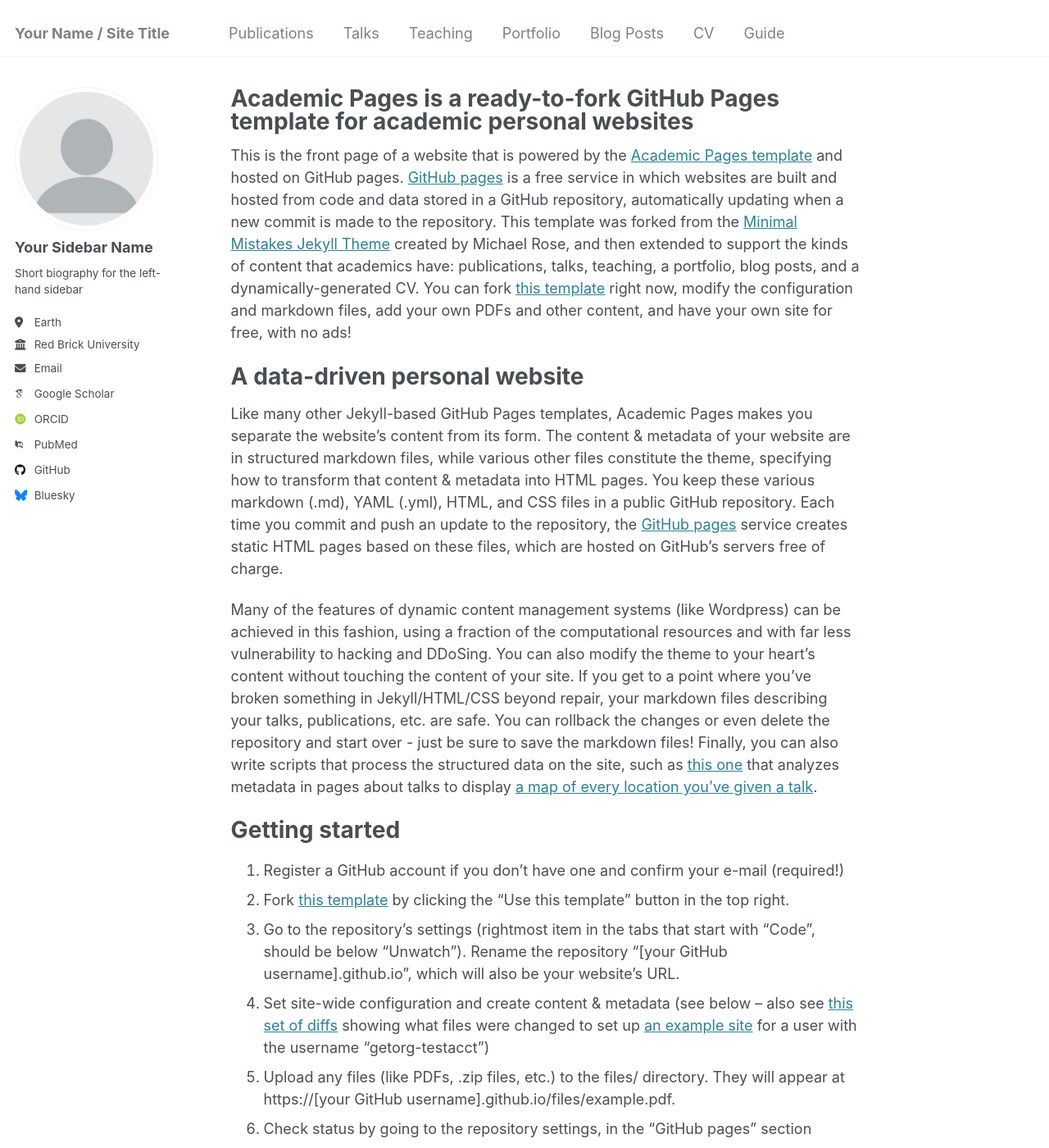
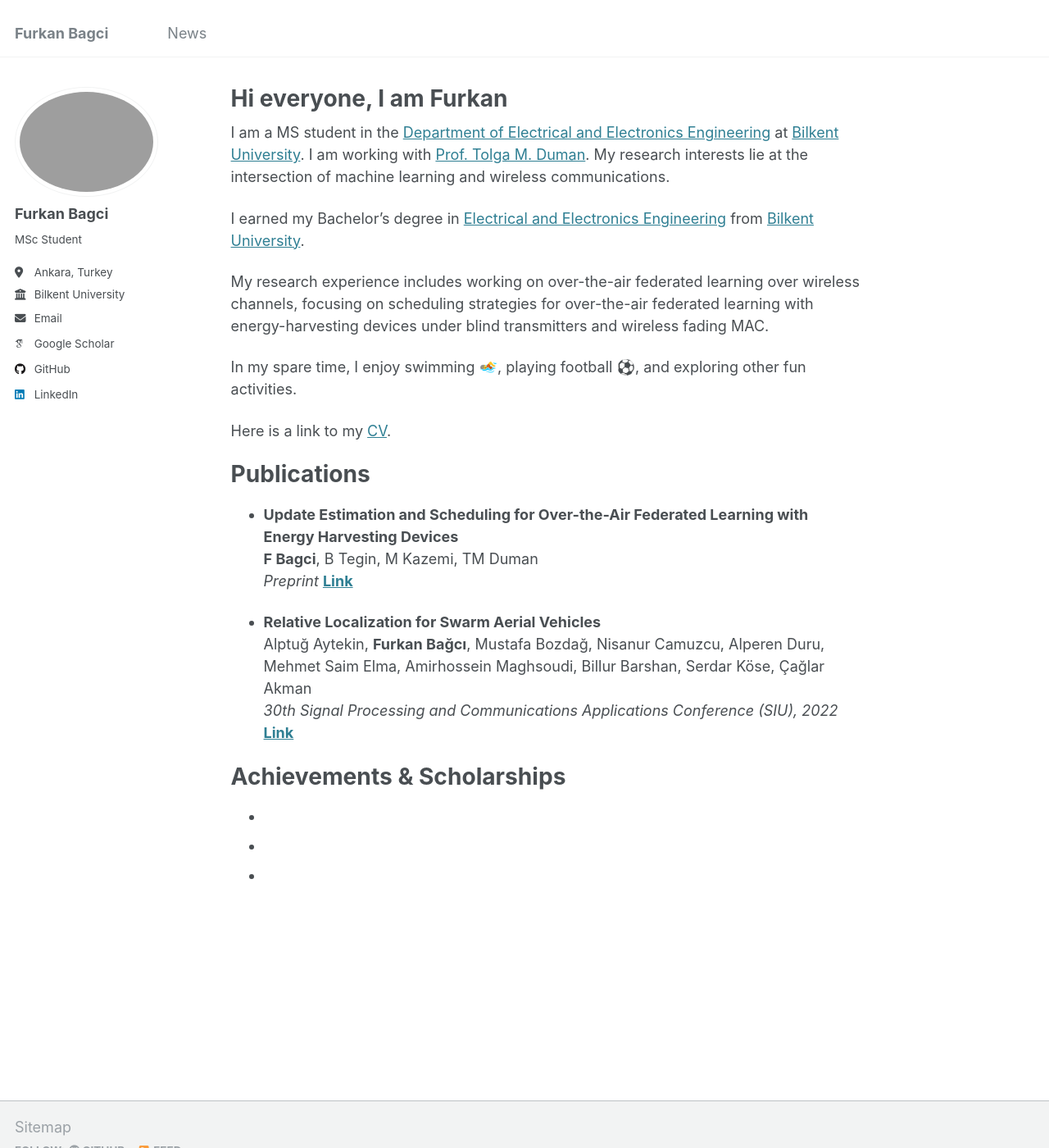
Before and after one commit to bagcifurkan/bagcifurkan.github.io, a Jekyll site: the page built from _pages/about.md, in a window 1280 px wide and 1400 px high. Shown: the whole window at 82% size. Built offline with Jekyll 4.4.1, drawn with Linux system fonts in a browser that asks for light colours; some web fonts are replaced; some of the changed text lies outside the part shown.

Commit message:
Update for Furkan

```diff
--- a/_config.yml
+++ b/_config.yml
@@ -8,35 +8,35 @@
 
 # Basic Site Settings
 locale                   : "en-US"
-title                    : "Your Name / Site Title"
+title                    : "Furkan Bagci"
 title_separator          : "-"
-name                     : &name "Your Name"
+name                     : &name "Furkan Bagci"
 description              : &description "personal description"
-url                      : https://academicpages.github.io # the base hostname & protocol for your site e.g. "https://[your GitHub username].github.io"
+url                      : https://bagcifurkan.github.io # the base hostname & protocol for your site e.g. "https://[your GitHub username].github.io"
 baseurl                  : "" # the subpath of your site, e.g. "/blog"
-repository               : "academicpages/academicpages.github.io"
+repository               : "bagcifurkan/bagcifurkan.github.io"
 
 # Site Author - The following control what appear as part of the author content on the side bar.
 #               If a field is blank the icon and link will not appear, otherwise it will be shown.
 #               Additional customization can be done by editing /_includes/author-profile.html
 author:
   # Biographic information
-  avatar           : "profile.png"
-  name             : "Your Sidebar Name"
+  avatar           : "profile_bagci.png"
+  name             : "Furkan Bagci"
   pronouns         : # example: "she/her"
-  bio              : "Short biography for the left-hand sidebar"
-  location         : "Earth"
-  employer         : "Red Brick University"
+  bio              : "MSc Student "
+  location         : "Ankara, Turkey"
+  employer         : "Bilkent University"
   uri              : # URL
-  email            : "none@example.org"
+  email            : "bagci@ee.bilkent.edu.tr"
 
   # Academic websites
   arxiv            : # URL - Update with the correct link to your profile
-  googlescholar    : "https://scholar.google.com/citations?user=PS_CX0AAAAAJ"
+  googlescholar    : "https://scholar.google.com/citations?hl=en&user=xRuhpmQAAAAJ"
   impactstory      : # URL
-  orcid            : "http://orcid.org/yourorcidurl"
+  orcid            : #"http://orcid.org/yourorcidurl"
   semantic         : # URL
-  pubmed           : "https://www.ncbi.nlm.nih.gov/pubmed/?term=john+snow"
+  pubmed           : #"https://www.ncbi.nlm.nih.gov/pubmed/?term=john+snow"
   researchgate     : # URL
   scopus           : # URL
 
@@ -44,12 +44,12 @@ author:
   bitbucket        : # Username - Update with your username on the site
   codepen          : # Username
   dribbble         : # Username
-  github           : "academicpages"
+  github           : "bagcifurkan"
   kaggle           : # Username
   stackoverflow    : # User number or user number and name (i.e., use "1" or "1/jeff-atwood")
 
   # Social media
-  bluesky          : "bsky.app" # Replace this with you Bluesky username
+  bluesky          : #"bsky.app" # Replace this with you Bluesky username
   facebook         : # Username
   flickr           : # Username
   foursquare       : # Username
@@ -58,7 +58,7 @@ author:
   keybase          : # Username
   instagram        : # Username
   lastfm           : # Username
-  linkedin         : # Username
+  linkedin         : furkan-bagci
   mastodon         : # URL
   medium           : # URL
   pinterest        : # Username
--- a/_data/navigation.yml
+++ b/_data/navigation.yml
@@ -5,23 +5,26 @@
 # prevent it from being included in the site.
 
 main:
-  - title: "Publications"
-    url: /publications/
+  # - title: "Publications"
+  #   url: /publications/
 
-  - title: "Talks"
-    url: /talks/
+  # - title: "Talks"
+  #   url: /talks/
 
-  - title: "Teaching"
-    url: /teaching/
+  # - title: "Teaching"
+  #   url: /teaching/
 
-  - title: "Portfolio"
-    url: /portfolio/
+  # - title: "Portfolio"
+  #   url: /portfolio/
 
-  - title: "Blog Posts"
-    url: /year-archive/
+  # - title: "Blog Posts"
+  #   url: /year-archive/
 
-  - title: "CV"
-    url: /cv/
+  # - title: "CV"
+  #   url: /cv/
 
-  - title: "Guide"
-    url: /markdown/
+  # - title: "Guide"
+  #   url: /markdown/
+
+  - title: "News"
+    url: /news/
--- a/_pages/about.md
+++ b/_pages/about.md
@@ -1,13 +1,42 @@
 ---
 permalink: /
-title: "Academic Pages is a ready-to-fork GitHub Pages template for academic personal websites"
+title: "Hi everyone, I am Furkan"
 author_profile: true
 redirect_from:
   - /about/
   - /about.html
 ---
 
-This is the front page of a website that is powered by the [Academic Pages template](https://github.com/academicpages/academicpages.github.io) and hosted on GitHub pages. [GitHub pages](https://pages.github.com) is a free service in which websites are built and hosted from code and data stored in a GitHub repository, automatically updating when a new commit is made to the repository. This template was forked from the [Minimal Mistakes Jekyll Theme](https://mmistakes.github.io/minimal-mistakes/) created by Michael Rose, and then extended to support the kinds of content that academics have: publications, talks, teaching, a portfolio, blog posts, and a dynamically-generated CV. You can fork [this template](https://github.com/academicpages/academicpages.github.io) right now, modify the configuration and markdown files, add your own PDFs and other content, and have your own site for free, with no ads!
+I am a MS student in the [Department of Electrical and Electronics Engineering](https://ee.bilkent.edu.tr/en/) at [Bilkent University](https://w3.bilkent.edu.tr/bilkent/). I am working with [Prof. Tolga M. Duman](http://ctar.bilkent.edu.tr/index.php/tolga-m-duman/). My research interests lie at the intersection of machine learning and wireless communications.
+
+I earned my Bachelor’s degree in [Electrical and Electronics Engineering](https://ee.bilkent.edu.tr/en/) from [Bilkent University](https://w3.bilkent.edu.tr/bilkent/).
+
+My research experience includes working on over-the-air federated learning over wireless channels, focusing on scheduling strategies for over-the-air federated learning with energy-harvesting devices under blind transmitters and wireless fading MAC.
+
+<!-- In my spare time, I enjoy swimming, playing football, and engaging in other fun activities. -->
+In my spare time, I enjoy swimming 🏊, playing football ⚽, and exploring other fun activities.
+
+Here is a link to my [CV](/files/FurkanBagci_CV25Jan.pdf).
+
+Publications
+======
+- **Update Estimation and Scheduling for Over-the-Air Federated Learning with Energy Harvesting Devices**
+   **F Bagci**, B Tegin, M Kazemi, TM Duman   \\
+   _Preprint_ [**Link**](https://arxiv.org/abs/2501.18298)
+
+- **Relative Localization for Swarm Aerial Vehicles**
+   Alptuğ Aytekin, **Furkan Bağcı**, Mustafa Bozdağ, Nisanur Camuzcu, Alperen Duru, Mehmet Saim Elma, Amirhossein Maghsoudi, Billur Barshan, Serdar Köse, Çağlar Akman \\
+   _30th Signal Processing and Communications Applications Conference (SIU), 2022_ [**Link**](https://doi.org/10.1109/SIU55565.2022.9864801)
+
+
+Achievements & Scholarships
+======
+-
+-
+-
+
+
+<!-- This is the front page of a website that is powered by the [Academic Pages template](https://github.com/academicpages/academicpages.github.io) and hosted on GitHub pages. [GitHub pages](https://pages.github.com) is a free service in which websites are built and hosted from code and data stored in a GitHub repository, automatically updating when a new commit is made to the repository. This template was forked from the [Minimal Mistakes Jekyll Theme](https://mmistakes.github.io/minimal-mistakes/) created by Michael Rose, and then extended to support the kinds of content that academics have: publications, talks, teaching, a portfolio, blog posts, and a dynamically-generated CV. You can fork [this template](https://github.com/academicpages/academicpages.github.io) right now, modify the configuration and markdown files, add your own PDFs and other content, and have your own site for free, with no ads!
 
 A data-driven personal website
 ======
@@ -46,4 +75,4 @@ Example: editing a markdown file for a talk
 
 For more info
 ------
-More info about configuring Academic Pages can be found in [the guide](https://academicpages.github.io/markdown/), the [growing wiki](https://github.com/academicpages/academicpages.github.io/wiki), and you can always [ask a question on GitHub](https://github.com/academicpages/academicpages.github.io/discussions). The [guides for the Minimal Mistakes theme](https://mmistakes.github.io/minimal-mistakes/docs/configuration/) (which this theme was forked from) might also be helpful.
+More info about configuring Academic Pages can be found in [the guide](https://academicpages.github.io/markdown/), the [growing wiki](https://github.com/academicpages/academicpages.github.io/wiki), and you can always [ask a question on GitHub](https://github.com/academicpages/academicpages.github.io/discussions). The [guides for the Minimal Mistakes theme](https://mmistakes.github.io/minimal-mistakes/docs/configuration/) (which this theme was forked from) might also be helpful. -->
```
Also changed, not shown: _pages/news.html (added, +11 -0 lines), 9 other files.
